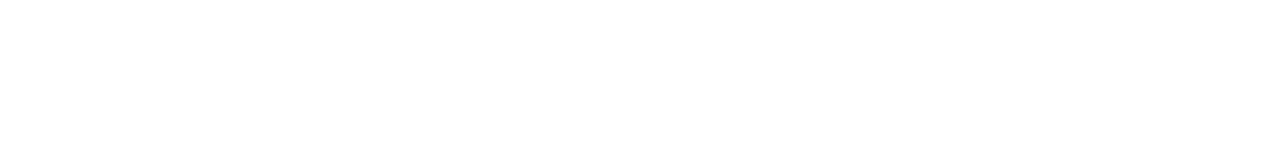
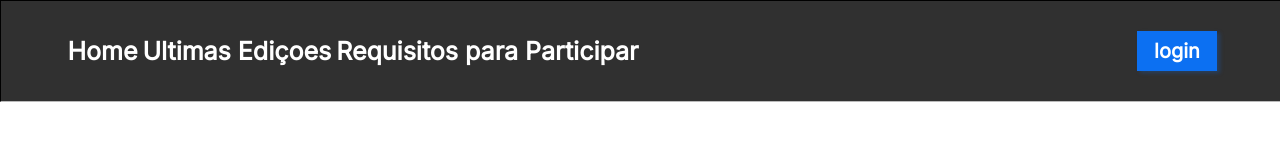
Before and after one commit to vitorrs4/bootcamp-dnc, a plain HTML site: page index.html in a window 1280 px wide. Drawn offline with Linux system fonts and the light colour scheme.

Commit message:
Criaçao do estilo CSS Do Menu

```diff
--- /dev/null
+++ b/estilo.css
@@ -0,0 +1,56 @@
+
+@import url('https://fonts.googleapis.com/css2?family=Inter:wght@100;400&display=swap');
+
+        body{
+            margin: 0px;
+            padding: 0px;
+        }
+
+   #principal{
+    width: 100%;
+    height: 100px;
+    border: 1px solid black;
+    background-color: #303030;
+
+    display: flex;
+    justify-content: space-between;
+    align-items: center;
+    border-bottom: 1px solid #bababa;
+   }
+
+   #menu{
+    display: flex;
+    width: 45%;
+    justify-content: space-around;
+    align-items: center;
+
+    margin-left: 5%;
+   }
+
+   #principal div a{
+    font-family: 'Inter';
+    font-size: 25px;
+    font-weight: 600;
+    color: white;
+    text-decoration: none;
+   }
+
+   #principal div a:hover{
+    color: #cccccc;
+   }
+
+   #principal button{
+    margin-right: 5%;
+    background-color: #0C70F2;
+    border: 0px;
+
+    height: 40px;
+    width: 80px;
+
+    font-family: 'Inter';
+    font-size: 20px;
+    font-weight: 600;
+    color: white;
+    box-shadow: 3px 2px 4px rgba(12, 112, 242,0.25);
+    cursor: pointer;
+   }
--- a/index.html
+++ b/index.html
@@ -4,8 +4,16 @@
     <meta charset="UTF-8">
     <meta name="viewport" content="width=device-width, initial-scale=1.0">
     <title>Bootcamp DNC</title>
+    <link rel="stylesheet" href="estilo.css".css">
 </head>
 <body>
-
+    <nav id="principal">
+        <div id="menu">
+            <a href="">Home</a>
+            <a href="">Ultimas Ediçoes</a>
+            <a href="">Requisitos para Participar</a>
+        </div>
+        <button>login</button>
+    </nav>
 </body>
 </html>
```
